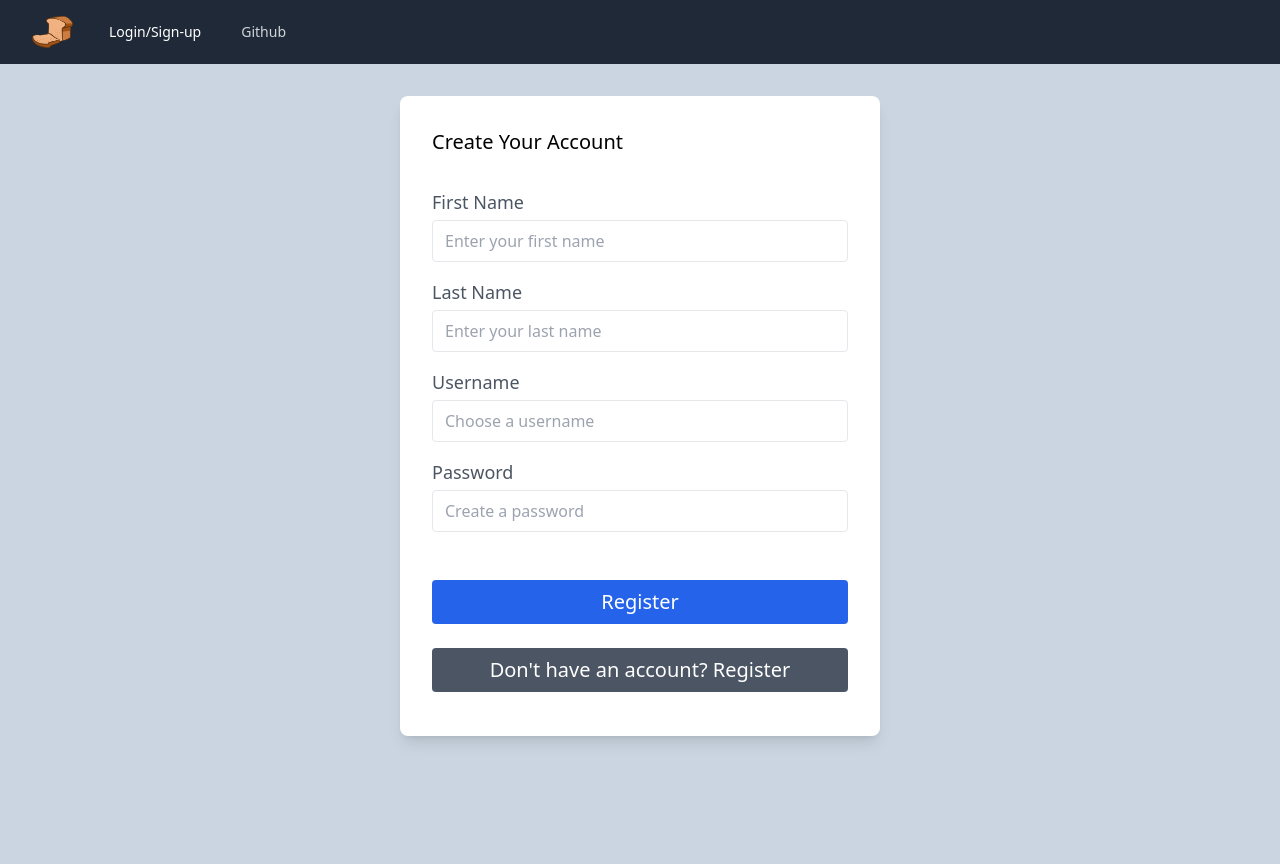
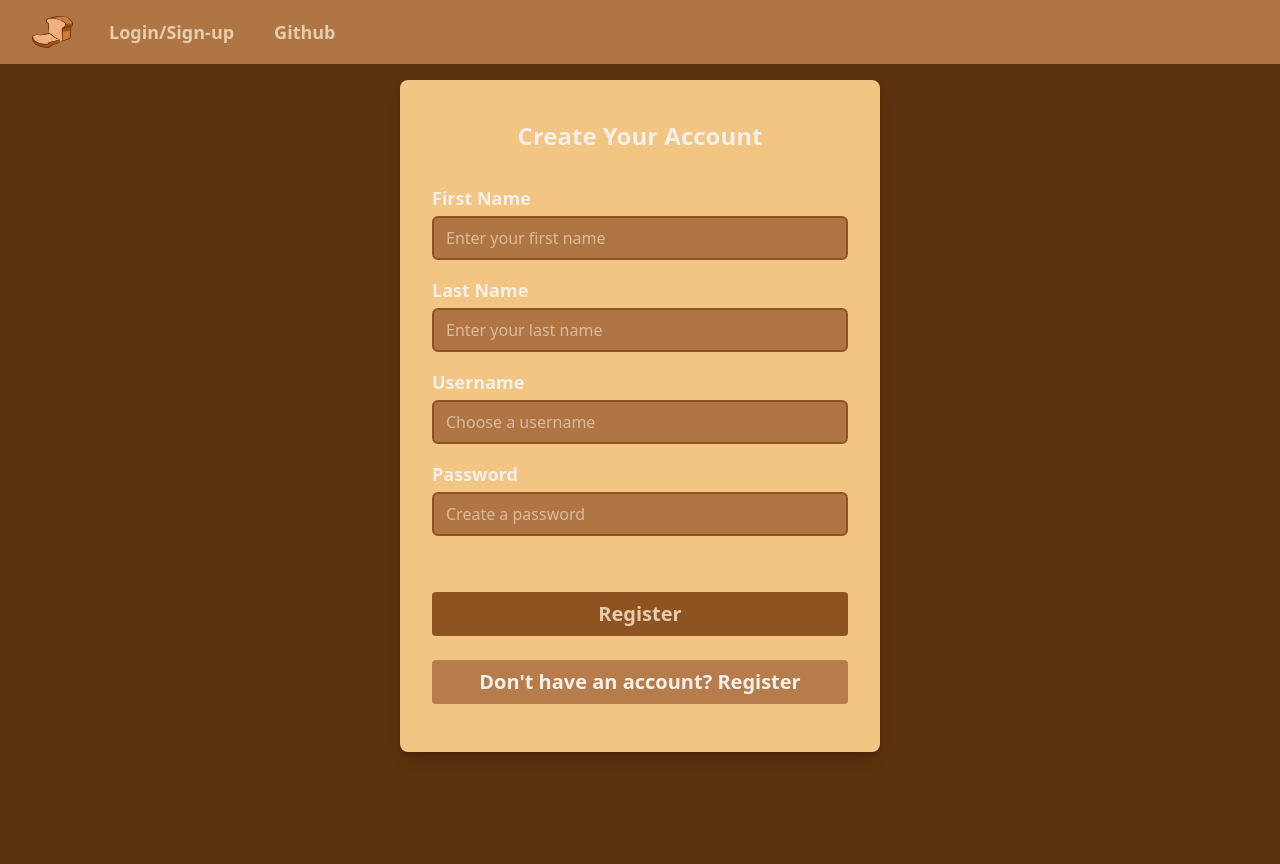
Before and after one commit to mmamdouh4370/G17-SmallProject, a PHP site: page /loginSignUp.html in a window 1280 px wide. Run offline with PHP 8.4, Linux system fonts and the light colour scheme.

Commit message:
Themed up

```diff
--- a/src/loginSignUp.html
+++ b/src/loginSignUp.html
@@ -6,21 +6,18 @@
     <title>Social Loafers</title>
     <link rel="stylesheet" href="./output.css" />
   </head>
-  <body class="bg-slate-300">
-    <nav class="bg-gray-800">
+  <body class="bg-background text-text overflow-hidden">
+    <nav class="bg-secondary">
       <div class="mx-auto max-w-7xl px-2 sm:px-6 lg:px-8">
         <div class="relative flex h-16 items-center justify-between">
           <div class="absolute inset-y-0 left-0 flex items-center sm:hidden">
-            <!-- Mobile menu button-->
             <button
               type="button"
-              class="relative inline-flex items-center justify-center rounded-md p-2 text-gray-400 hover:bg-gray-700 hover:text-white focus:outline-none focus:ring-2 focus:ring-inset focus:ring-white"
+              class="inline-flex items-center justify-center rounded-md p-2 text-text hover:bg-primary hover:text-background focus:outline-none focus:ring-2 focus:ring-inset focus:ring-primary"
               aria-controls="mobile-menu"
               aria-expanded="false"
             >
-              <span class="absolute -inset-0.5"></span>
               <span class="sr-only">Open main menu</span>
-              <!-- Icon when menu is closed.-->
               <svg
                 class="block w-6 h-6"
                 fill="none"
@@ -28,7 +25,6 @@
                 stroke-width="1.5"
                 stroke="currentColor"
                 aria-hidden="true"
-                data-slot="icon"
               >
                 <path
                   stroke-linecap="round"
@@ -36,7 +32,6 @@
                   d="M3.75 6.75h16.5M3.75 12h16.5m-16.5 5.25h16.5"
                 />
               </svg>
-              <!-- Icon when menu is open.-->
               <svg
                 class="hidden w-6 h-6"
                 fill="none"
@@ -44,7 +39,6 @@
                 stroke-width="1.5"
                 stroke="currentColor"
                 aria-hidden="true"
-                data-slot="icon"
               >
                 <path
                   stroke-linecap="round"
@@ -54,15 +48,13 @@
               </svg>
             </button>
           </div>
-          <div
-            class="flex flex-1 items-center justify-center sm:items-stretch sm:justify-start"
-          >
+          <div class="flex flex-1 items-center justify-center sm:items-stretch sm:justify-start">
             <div class="flex shrink-0 items-center">
               <a href="./index.html">
                 <img
                   class="h-8 w-auto"
                   src="./imgs/loafIcon.webp"
-                  alt="Your Company"
+                  alt="Loaf Logo"
                 />
               </a>
             </div>
@@ -70,130 +62,124 @@
               <div class="flex space-x-4">
                 <a
                   href="./loginSignUp.html"
-                  class="rounded-md hover:bg-gray-700 px-3 py-2 text-sm font-medium text-white"
-                  aria-current="page"
-                  >Login/Sign-up</a
+                  class="rounded-md hover:bg-primary hover:text-background px-3 py-2 text-lg font-semibold"
                 >
+                  Login/Sign-up
+                </a>
                 <a
                   href="https://github.com/mmamdouh4370/G17-SmallProject"
-                  class="rounded-md px-3 py-2 text-sm font-medium text-gray-300 hover:bg-gray-700 hover:text-white"
-                  >Github</a
+                  class="rounded-md px-3 py-2 text-lg font-semibold text-text hover:bg-primary hover:text-background"
                 >
+                  Github
+                </a>
               </div>
             </div>
           </div>
         </div>
       </div>
 
-      <!-- Mobile menu, show/hide based on menu state. -->
       <div class="sm:hidden" id="mobile-menu">
         <div class="space-y-1 px-2 pb-3 pt-2">
           <a
             href="./loginSignUp.html"
-            class="block rounded-md hover:bg-gray-700 px-3 py-2 text-base font-medium text-white"
-            aria-current="page"
-            >Login/Sign-up</a
+            class="block rounded-md hover:bg-primary hover:text-background px-3 py-2 text-base font-medium"
           >
+            Login/Sign-up
+          </a>
           <a
             href="https://github.com/mmamdouh4370/G17-SmallProject"
-            class="block rounded-md px-3 py-2 text-base font-medium text-gray-300 hover:bg-gray-700 hover:text-white"
-            >Github</a
+            class="block rounded-md px-3 py-2 text-base font-medium text-text hover:bg-primary hover:text-background"
           >
+            Github
+          </a>
         </div>
       </div>
     </nav>
     <section class="min-h-screen flex items-center justify-center">
-      <div class="bg-white rounded-lg shadow-lg p-8 h-[40rem] w-[30rem] -mt-24">
-        <form
-          id="create-account-form"
-          class="form-container space-y-4 active"
-          onSubmit="register(event)"
-        >
-          <h2 class="text-xl font-medium mb-8">Create Your Account</h2>
+      <div class="bg-primary rounded-lg shadow-lg p-8 h-[42rem] w-[30rem] -mt-24 drop-shadow-md">
+        <form id="create-account-form" class="space-y-4 active" onSubmit="register(event)">
+          <h2 class="text-2xl mt-2 mb-8 text-alttext font-bold text-center">Create Your Account</h2>
           <div class="space-y-1">
-            <label class="block text-lg text-gray-600"> First Name </label>
+            <label class="block text-lg font-semibold text-alttext">First Name</label>
             <input
               type="text"
               id="regFName"
-              class="w-full px-3 py-2 border border-gray-200 rounded text-gray-800 text-md"
+              class="w-full px-3 py-2 border-2 border-darkalt rounded-md text-text bg-secondary placeholder:text-text/80"
               placeholder="Enter your first name"
             />
           </div>
           <div class="space-y-1">
-            <label class="block text-lg text-gray-600"> Last Name </label>
+            <label class="block text-lg font-semibold text-alttext">Last Name</label>
             <input
               type="text"
               id="regLName"
-              class="w-full px-3 py-2 border border-gray-200 rounded text-gray-800 text-md"
+              class="w-full px-3 py-2 border-2 border-darkalt rounded-md text-text bg-secondary placeholder:text-text/80"
               placeholder="Enter your last name"
             />
           </div>
           <div class="space-y-1">
-            <label class="block text-lg text-gray-600"> Username </label>
+            <label class="block text-lg font-semibold text-alttext">Username</label>
             <input
               type="text"
               id="regUser"
-              class="w-full px-3 py-2 border border-gray-200 rounded text-gray-800 text-md"
+              class="w-full px-3 py-2 border-2 border-darkalt rounded-md text-text bg-secondary placeholder:text-text/80"
               placeholder="Choose a username"
             />
           </div>
 
-          <div class="space-y-1 pb-8">
-            <label class="block text-lg text-gray-600"> Password </label>
+          <div class="space-y-1 pb-10">
+            <label class="block text-lg font-semibold text-alttext">Password</label>
             <input
               type="password"
               id="regPass"
-              class="w-full px-3 py-2 border border-gray-200 rounded text-gray-800 text-md"
+              class="w-full px-3 py-2 border-2 border-darkalt rounded-md text-text bg-secondary placeholder:text-text/80"
               placeholder="Create a password"
             />
           </div>
 
           <button
             type="submit"
-            class="w-full bg-blue-600 hover:bg-blue-700 px-4 py-2 text-white rounded text-xl"
+            class="w-full bg-darkalt hover:bg-darkalt/90 px-4 py-2 font-semibold text-text rounded text-xl"
           >
             Register
           </button>
         </form>
 
-        <form
-          id="login-form"
-          class="form-container space-y-4 hidden mb-[11.25rem]"
-          onSubmit="login(event)"
-        >
-          <h2 class="text-xl font-medium mb-8">Login to Your Account</h2>
+        <form id="login-form" class="hidden space-y-4 active">
+          <h2 class="text-2xl mt-2 mb-8 text-alttext font-bold text-center">Login to Your Account</h2>
           <div class="space-y-1">
-            <label class="block text-lg text-gray-600"> Username </label>
+            <label class="block text-lg font-semibold text-alttext">Username</label>
             <input
               type="text"
               id="loginUser"
-              class="w-full px-3 py-2 border border-gray-200 rounded text-gray-800 text-md"
+              class="w-full px-3 py-2 border-2 border-darkalt rounded-md text-text bg-secondary placeholder:text-text/80"
               placeholder="Enter your username"
             />
           </div>
 
-          <div class="space-y-1 pb-8">
-            <label class="block text-lg text-gray-600"> Password </label>
+          <div class="space-y-1 pb-[14rem]">
+            <label class="block text-lg font-semibold text-alttext">Password</label>
             <input
               type="password"
               id="loginPass"
-              class="w-full px-3 py-2 border border-gray-200 rounded text-gray-800 text-md"
+              class="w-full px-3 py-2 border-2 border-darkalt rounded-md text-text bg-secondary placeholder:text-text/80"
               placeholder="Enter your password"
             />
           </div>
 
           <button
             type="submit"
-            class="w-full bg-blue-600 hover:bg-blue-700 px-4 py-2 text-white rounded text-xl"
+            class="w-full bg-darkalt hover:bg-darkalt/90 px-4 py-2 font-semibold text-text rounded text-xl"
           >
             Login
           </button>
         </form>
 
+
         <button
           id="toggle-button"
           type="button"
-          class="mt-6 w-full bg-gray-600 hover:bg-gray-700 px-4 py-2 text-white rounded text-xl"
+          class="mt-6 w-full bg-secondary/90 hover:bg-secondary/70 px-4 py-2 font-semibold text-alttext rounded text-xl"
           onclick="toggleForm()"
         >
           Don't have an account? Register
@@ -201,8 +187,9 @@
       </div>
     </section>
   </body>
-<script src="./loginSignUp.js"></script>
+  <script src="./loginSignUp.js"></script>
 </html>
 
 
+
 <!-- npx tailwindcss -i ./src/input.css -o ./src/output.css --watch -->
--- a/src/output.css
+++ b/src/output.css
@@ -638,64 +638,32 @@ video {
   margin-bottom: 2rem;
 }
 
+.mb-\[11\.25rem\] {
+  margin-bottom: 11.25rem;
+}
+
 .mt-1 {
   margin-top: 0.25rem;
-}
-
-.mt-4 {
-  margin-top: 1rem;
-}
-
-.mt-8 {
-  margin-top: 2rem;
 }
 
 .mt-6 {
   margin-top: 1.5rem;
 }
 
+.mb-12 {
+  margin-bottom: 3rem;
+}
+
 .mb-10 {
   margin-bottom: 2.5rem;
 }
 
-.mb-12 {
-  margin-bottom: 3rem;
+.mt-2 {
+  margin-top: 0.5rem;
 }
 
-.mb-44 {
-  margin-bottom: 11rem;
-}
-
-.mb-\[20rem\] {
-  margin-bottom: 20rem;
-}
-
-.mb-\[10rem\] {
-  margin-bottom: 10rem;
-}
-
-.mb-\[11rem\] {
-  margin-bottom: 11rem;
-}
-
-.mb-\[12rem\] {
-  margin-bottom: 12rem;
-}
-
-.mb-\[11\.5rem\] {
-  margin-bottom: 11.5rem;
-}
-
-.mb-\[11\.3rem\] {
-  margin-bottom: 11.3rem;
-}
-
-.mb-\[11\.2rem\] {
-  margin-bottom: 11.2rem;
-}
-
-.mb-\[11\.25rem\] {
-  margin-bottom: 11.25rem;
+.mb-16 {
+  margin-bottom: 4rem;
 }
 
 .block {
@@ -755,6 +723,10 @@ video {
   height: 40rem;
 }
 
+.h-\[42rem\] {
+  height: 42rem;
+}
+
 .min-h-screen {
   min-height: 100vh;
 }
@@ -841,6 +809,10 @@ video {
   margin-bottom: calc(1rem * var(--tw-space-y-reverse));
 }
 
+.overflow-hidden {
+  overflow: hidden;
+}
+
 .rounded {
   border-radius: 0.25rem;
 }
@@ -861,9 +837,9 @@ video {
   border-width: 2px;
 }
 
-.border-gray-200 {
+.border-background {
   --tw-border-opacity: 1;
-  border-color: rgb(229 231 235 / var(--tw-border-opacity, 1));
+  border-color: rgb(91 50 14 / var(--tw-border-opacity, 1));
 }
 
 .border-gray-300 {
@@ -881,24 +857,39 @@ video {
   border-color: rgb(55 65 81 / var(--tw-border-opacity, 1));
 }
 
+.border-secondary {
+  --tw-border-opacity: 1;
+  border-color: rgb(176 117 69 / var(--tw-border-opacity, 1));
+}
+
+.border-darkalt {
+  --tw-border-opacity: 1;
+  border-color: rgb(141 83 32 / var(--tw-border-opacity, 1));
+}
+
+.bg-accent {
+  --tw-bg-opacity: 1;
+  background-color: rgb(242 211 161 / var(--tw-bg-opacity, 1));
+}
+
+.bg-background {
+  --tw-bg-opacity: 1;
+  background-color: rgb(91 50 14 / var(--tw-bg-opacity, 1));
+}
+
 .bg-blue-500 {
   --tw-bg-opacity: 1;
   background-color: rgb(59 130 246 / var(--tw-bg-opacity, 1));
 }
 
-.bg-blue-600 {
+.bg-darkalt {
   --tw-bg-opacity: 1;
-  background-color: rgb(37 99 235 / var(--tw-bg-opacity, 1));
+  background-color: rgb(141 83 32 / var(--tw-bg-opacity, 1));
 }
 
 .bg-gray-100 {
   --tw-bg-opacity: 1;
   background-color: rgb(243 244 246 / var(--tw-bg-opacity, 1));
-}
-
-.bg-gray-600 {
-  --tw-bg-opacity: 1;
-  background-color: rgb(75 85 99 / var(--tw-bg-opacity, 1));
 }
 
 .bg-gray-800 {
@@ -911,6 +902,16 @@ video {
   background-color: rgb(17 24 39 / var(--tw-bg-opacity, 1));
 }
 
+.bg-primary {
+  --tw-bg-opacity: 1;
+  background-color: rgb(242 197 130 / var(--tw-bg-opacity, 1));
+}
+
+.bg-secondary {
+  --tw-bg-opacity: 1;
+  background-color: rgb(176 117 69 / var(--tw-bg-opacity, 1));
+}
+
 .bg-slate-300 {
   --tw-bg-opacity: 1;
   background-color: rgb(203 213 225 / var(--tw-bg-opacity, 1));
@@ -921,9 +922,26 @@ video {
   background-color: rgb(148 163 184 / var(--tw-bg-opacity, 1));
 }
 
-.bg-white {
+.bg-text {
   --tw-bg-opacity: 1;
-  background-color: rgb(255 255 255 / var(--tw-bg-opacity, 1));
+  background-color: rgb(229 205 174 / var(--tw-bg-opacity, 1));
+}
+
+.bg-alttext {
+  --tw-bg-opacity: 1;
+  background-color: rgb(244 239 233 / var(--tw-bg-opacity, 1));
+}
+
+.bg-alttext\/90 {
+  background-color: rgb(244 239 233 / 0.9);
+}
+
+.bg-alttext\/40 {
+  background-color: rgb(244 239 233 / 0.4);
+}
+
+.bg-secondary\/90 {
+  background-color: rgb(176 117 69 / 0.9);
 }
 
 .p-2 {
@@ -958,20 +976,52 @@ video {
   padding-bottom: 0.5rem;
 }
 
-.pb-10 {
-  padding-bottom: 2.5rem;
+.pb-3 {
+  padding-bottom: 0.75rem;
 }
 
-.pb-3 {
-  padding-bottom: 0.75rem;
+.pb-8 {
+  padding-bottom: 2rem;
 }
 
 .pt-2 {
   padding-top: 0.5rem;
 }
 
-.pb-8 {
-  padding-bottom: 2rem;
+.pb-12 {
+  padding-bottom: 3rem;
+}
+
+.pb-10 {
+  padding-bottom: 2.5rem;
+}
+
+.pb-20 {
+  padding-bottom: 5rem;
+}
+
+.pb-52 {
+  padding-bottom: 13rem;
+}
+
+.pb-\[\] {
+  padding-bottom: ;
+}
+
+.pb-\[20rem\] {
+  padding-bottom: 20rem;
+}
+
+.pb-\[15rem\] {
+  padding-bottom: 15rem;
+}
+
+.pb-\[1rem\] {
+  padding-bottom: 1rem;
+}
+
+.pb-\[14rem\] {
+  padding-bottom: 14rem;
 }
 
 .text-left {
@@ -1002,12 +1052,36 @@ video {
   line-height: 1.75rem;
 }
 
+.text-3xl {
+  font-size: 1.875rem;
+  line-height: 2.25rem;
+}
+
+.text-4xl {
+  font-size: 2.25rem;
+  line-height: 2.5rem;
+}
+
+.text-2xl {
+  font-size: 1.5rem;
+  line-height: 2rem;
+}
+
 .font-bold {
   font-weight: 700;
 }
 
 .font-medium {
   font-weight: 500;
+}
+
+.font-semibold {
+  font-weight: 600;
+}
+
+.text-alttext {
+  --tw-text-opacity: 1;
+  color: rgb(244 239 233 / var(--tw-text-opacity, 1));
 }
 
 .text-gray-300 {
@@ -1020,19 +1094,19 @@ video {
   color: rgb(156 163 175 / var(--tw-text-opacity, 1));
 }
 
-.text-gray-600 {
-  --tw-text-opacity: 1;
-  color: rgb(75 85 99 / var(--tw-text-opacity, 1));
-}
-
 .text-gray-700 {
   --tw-text-opacity: 1;
   color: rgb(55 65 81 / var(--tw-text-opacity, 1));
 }
 
-.text-gray-800 {
+.text-secondary {
   --tw-text-opacity: 1;
-  color: rgb(31 41 55 / var(--tw-text-opacity, 1));
+  color: rgb(176 117 69 / var(--tw-text-opacity, 1));
+}
+
+.text-text {
+  --tw-text-opacity: 1;
+  color: rgb(229 205 174 / var(--tw-text-opacity, 1));
 }
 
 .text-white {
@@ -1052,12 +1126,42 @@ video {
   box-shadow: var(--tw-ring-offset-shadow, 0 0 #0000), var(--tw-ring-shadow, 0 0 #0000), var(--tw-shadow);
 }
 
-.transition {
-  transition-property: color, background-color, border-color, text-decoration-color, fill, stroke, opacity, box-shadow, transform, filter, -webkit-backdrop-filter;
-  transition-property: color, background-color, border-color, text-decoration-color, fill, stroke, opacity, box-shadow, transform, filter, backdrop-filter;
-  transition-property: color, background-color, border-color, text-decoration-color, fill, stroke, opacity, box-shadow, transform, filter, backdrop-filter, -webkit-backdrop-filter;
-  transition-timing-function: cubic-bezier(0.4, 0, 0.2, 1);
-  transition-duration: 150ms;
+.drop-shadow-sm {
+  --tw-drop-shadow: drop-shadow(0 1px 1px rgb(0 0 0 / 0.05));
+  filter: var(--tw-blur) var(--tw-brightness) var(--tw-contrast) var(--tw-grayscale) var(--tw-hue-rotate) var(--tw-invert) var(--tw-saturate) var(--tw-sepia) var(--tw-drop-shadow);
+}
+
+.drop-shadow-md {
+  --tw-drop-shadow: drop-shadow(0 4px 3px rgb(0 0 0 / 0.07)) drop-shadow(0 2px 2px rgb(0 0 0 / 0.06));
+  filter: var(--tw-blur) var(--tw-brightness) var(--tw-contrast) var(--tw-grayscale) var(--tw-hue-rotate) var(--tw-invert) var(--tw-saturate) var(--tw-sepia) var(--tw-drop-shadow);
+}
+
+.placeholder\:text-text\/85::-moz-placeholder {
+  color: rgb(229 205 174 / 0.85);
+}
+
+.placeholder\:text-text\/85::placeholder {
+  color: rgb(229 205 174 / 0.85);
+}
+
+.placeholder\:text-text\/70::-moz-placeholder {
+  color: rgb(229 205 174 / 0.7);
+}
+
+.placeholder\:text-text\/70::placeholder {
+  color: rgb(229 205 174 / 0.7);
+}
+
+.placeholder\:text-text\/80::-moz-placeholder {
+  color: rgb(229 205 174 / 0.8);
+}
+
+.placeholder\:text-text\/80::placeholder {
+  color: rgb(229 205 174 / 0.8);
+}
+
+.hover\:bg-accent\/90:hover {
+  background-color: rgb(242 211 161 / 0.9);
 }
 
 .hover\:bg-blue-600:hover {
```
Also changed, not shown: other parts of src/output.css (+57 -7 lines), tailwind.config.js (+12 -1 lines).
